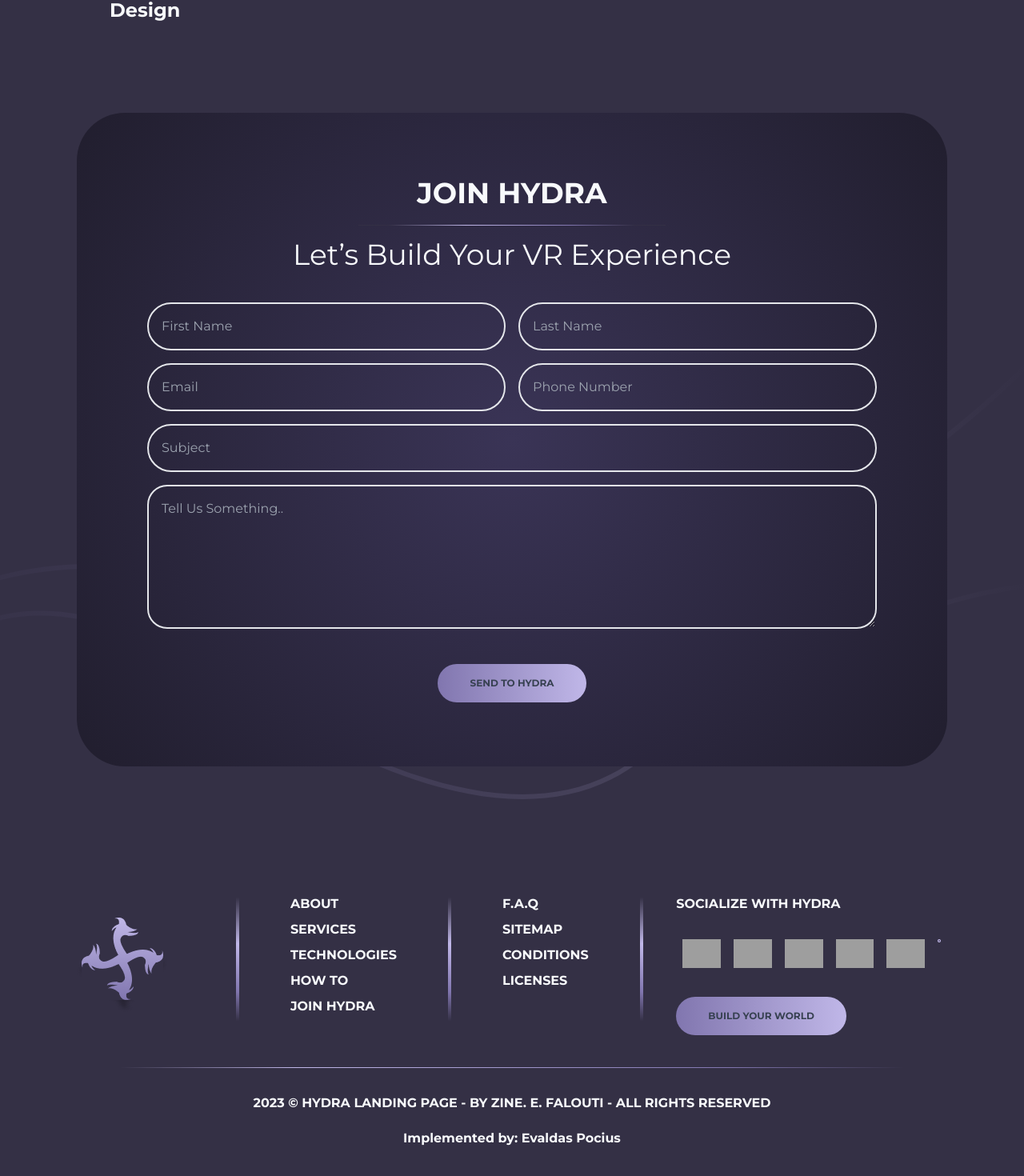
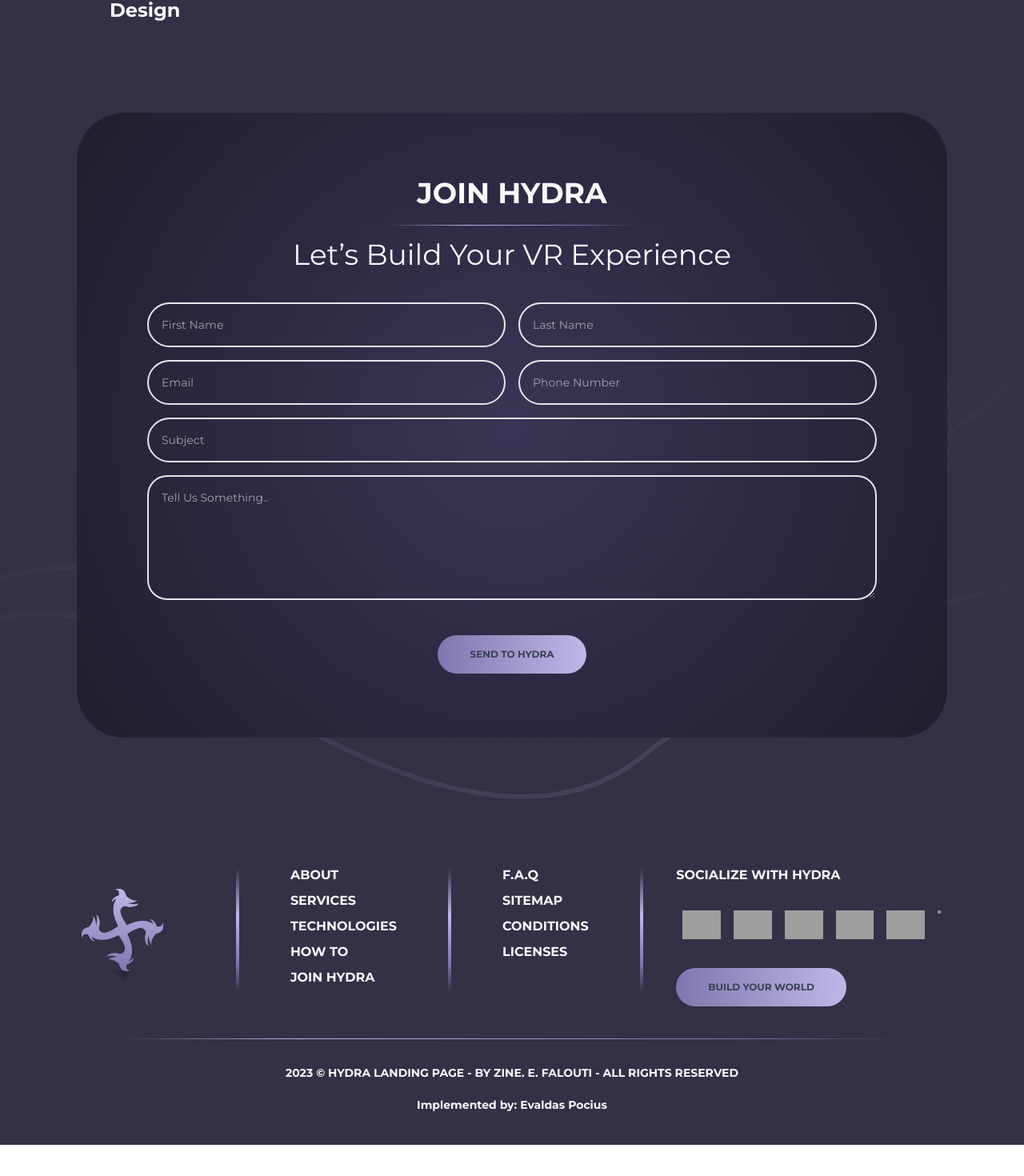
Before and after one commit to EvaldasP/hydra-landing-page, an Angular app: page / in a window 1280 px wide. Shown: the part 4433-5903 px from the top of the page at 80% size. After the commit the page ends 5864 px from the top, so only its background shows below. Built offline with nearby package versions, Linux system fonts and the light colour scheme; grey boxes are pictures that could not be loaded.

Commit message:
text size adjustments

```diff
--- a/src/app/sections/footer/footer.component.html
+++ b/src/app/sections/footer/footer.component.html
@@ -45,7 +45,7 @@
     </div>
   </div>
   <div class="h-[1px] bg-underline-footer"></div>
-  <div class="text-center flex flex-col pt-8 font-bold text-slate-50">
+  <div class="text-center flex flex-col pt-8 font-bold text-slate-50 text-sm">
     <span class="mb-5">
       2023 © HYDRA LANDING PAGE - BY ZINE. E. FALOUTI - ALL RIGHTS RESERVED
     </span>
--- a/src/app/sections/form/form.component.html
+++ b/src/app/sections/form/form.component.html
@@ -6,7 +6,7 @@
     <div class="h-[1px] w-96 bg-underline-form"></div>
     <h3 class="font-light mt-4 mb-8">Let’s Build Your VR Experience</h3>
   </div>
-  <div class="text-slate-50">
+  <div class="text-slate-50 text-sm">
     <div class="flex flex-row max-lg:flex-col">
       <input
         class="basis-1/2 m-2 rounded-full p-4 bg-transparent border-2 outline-none"
```
